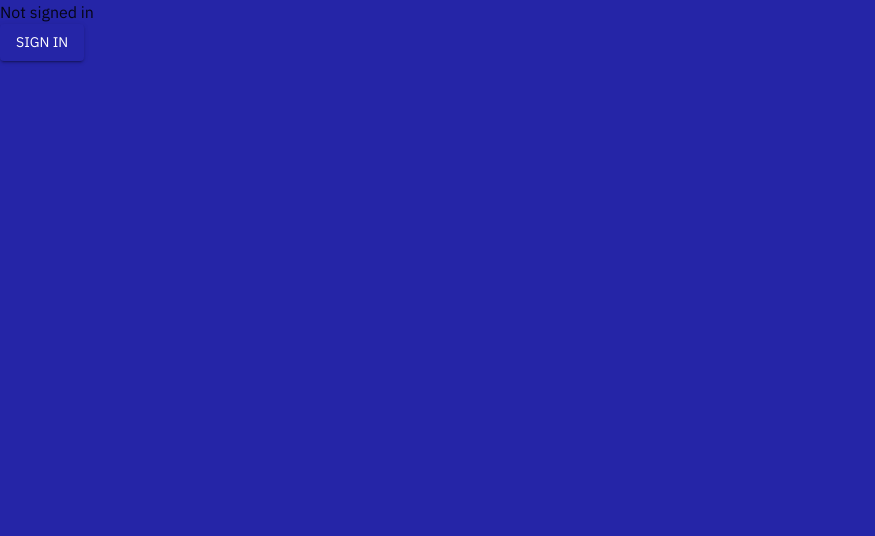
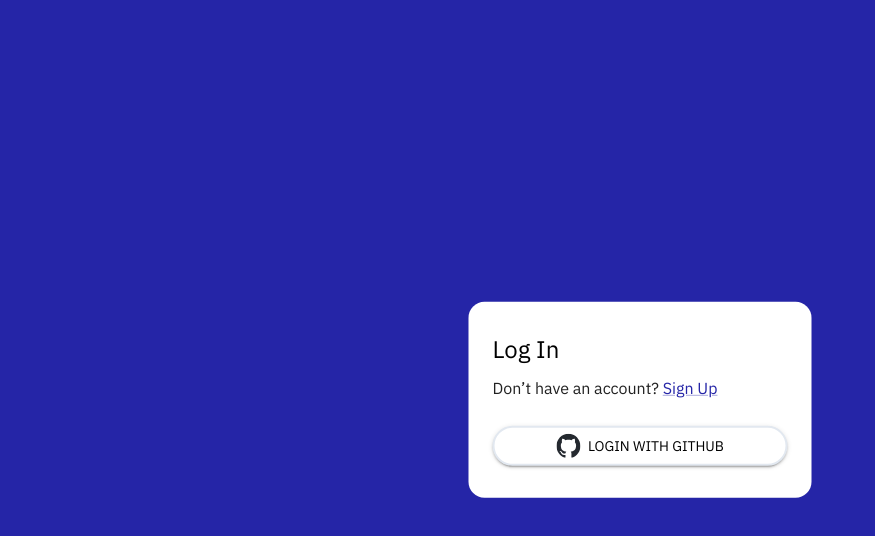
Before and after one commit to maria-osypova/ai-caravan, a Next.js app: page /guest/login in a window 1280 px wide. Shown: the top 536 px of the page, without its empty margins (0-875 px from the left). Built offline with nearby package versions, Linux system fonts and the light colour scheme; no server answers.

Commit message:
add UI for Login

```diff
--- a/components/Login.js
+++ b/components/Login.js
@@ -1,29 +1,80 @@
-import { useSession, signIn, signOut } from "next-auth/react";
-import Button from "@mui/material/Button";
-import Typography from "@mui/material/Typography";
-import Box from "@mui/material/Box";
+import { useSession, signIn } from "next-auth/react";
+import { Box, Button, Typography, Link } from "@mui/material";
 
 export default function Login() {
   const { data: session } = useSession();
 
-  if (session) {
-    return (
-      <Box>
-        <Typography variant="body1">
-          Signed in as {session.user.email}
+  return (
+    <Box
+      sx={{
+        display: "flex",
+        width: "343px",
+        padding: "32px 24px",
+        flexDirection: "column",
+        alignItems: "flex-start",
+        gap: "10px",
+        backgroundColor: "white",
+        borderRadius: "16px",
+        position: "absolute",
+        top: "50%",
+        left: "50%",
+        transform: "translate(-50%, -50%)",
+      }}
+    >
+      <Typography
+        variant="h5"
+        sx={{
+          color: "black",
+          fontSize: "24px",
+          fontStyle: "normal",
+          fontWeight: 500,
+          lineHeight: "133.4%",
+        }}
+      >
+        Log In
+      </Typography>
+      <Typography variant="body1">
+        Don’t have an account? <Link href="/guest/onboarding">Sign Up</Link>
+      </Typography>
+      <Button
+        variant="contained"
+        color="primary"
+        onClick={() => signIn("github")}
+        sx={{
+          borderRadius: "9999px",
+          width: "100%",
+          border: "2px solid #E2E8F0",
+          backgroundColor: "#FFF",
+          display: "flex",
+          alignItems: "center",
+          gap: "8px",
+          marginTop: "16px",
+        }}
+      >
+        <svg
+          xmlns="http://www.w3.org/2000/svg"
+          width="24"
+          height="24"
+          viewBox="0 0 24 24"
+          fill="none"
+        >
+          <g clipPath="url(#clip0_8773_1357)">
+            <path
+              fillRule="evenodd"
+              clipRule="evenodd"
+              d="M11.9642 0C5.34833 0 0 5.5 0 12.3042C0 17.7432 3.42686 22.3472 8.18082 23.9767C8.77518 24.0992 8.9929 23.712 8.9929 23.3862C8.9929 23.101 8.97331 22.1232 8.97331 21.1045C5.64514 21.838 4.95208 19.6378 4.95208 19.6378C4.41722 18.2118 3.62473 17.8452 3.62473 17.8452C2.53543 17.0915 3.70408 17.0915 3.70408 17.0915C4.91241 17.173 5.54645 18.3545 5.54645 18.3545C6.61592 20.2285 8.33926 19.699 9.03257 19.373C9.13151 18.5785 9.44865 18.0285 9.78539 17.723C7.13094 17.4377 4.33812 16.3785 4.33812 11.6523C4.33812 10.3078 4.81322 9.20775 5.56604 8.35225C5.44727 8.04675 5.03118 6.7835 5.68506 5.09275C5.68506 5.09275 6.69527 4.76675 8.97306 6.35575C9.94827 6.08642 10.954 5.9494 11.9642 5.94825C12.9744 5.94825 14.0042 6.091 14.9552 6.35575C17.2332 4.76675 18.2434 5.09275 18.2434 5.09275C18.8973 6.7835 18.481 8.04675 18.3622 8.35225C19.1349 9.20775 19.5904 10.3078 19.5904 11.6523C19.5904 16.3785 16.7976 17.4172 14.1233 17.723C14.5592 18.11 14.9353 18.8433 14.9353 20.0045C14.9353 21.6545 14.9158 22.9788 14.9158 23.386C14.9158 23.712 15.1337 24.0992 15.7278 23.977C20.4818 22.347 23.9087 17.7432 23.9087 12.3042C23.9282 5.5 18.5603 0 11.9642 0Z"
+              fill="#24292F"
+            />
+          </g>
+          <defs>
+            <clipPath id="clip0_8773_1357">
+              <rect width="24" height="24" fill="white" />
+            </clipPath>
+          </defs>
+        </svg>
+        <Typography variant="button" sx={{ color: "#000" }}>
+          Login with GitHub
         </Typography>
-        <Button variant="contained" color="primary" onClick={() => signOut()}>
-          Sign out
-        </Button>
-      </Box>
-    );
-  }
-
-  return (
-    <Box>
-      <Typography variant="body1">Not signed in</Typography>
-      <Button variant="contained" color="primary" onClick={() => signIn()}>
-        Sign in
       </Button>
     </Box>
   );
```
Also changed, not shown: pages/api/auth/[...nextauth].js (+9 -0 lines).
